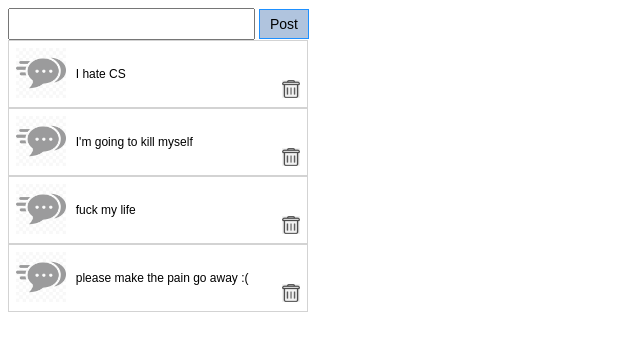
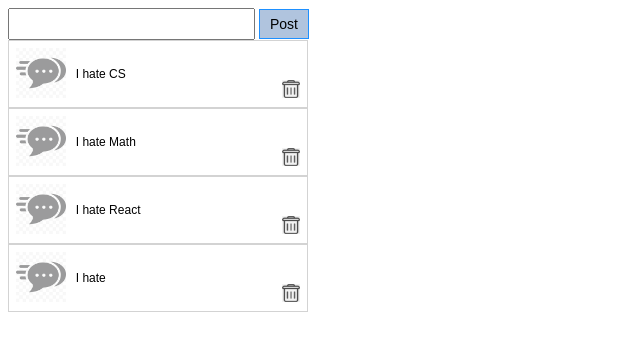
Before and after one commit to jerrywang2352/EcommerceCRM, a React (Create React App) app in the folder src/comment-app/: page / in a window 1280 px wide. Shown: the top 340 px of the page, without its empty margins (0-640 px from the left). Built offline with nearby package versions, Linux system fonts and the light colour scheme.

Commit message:
Add delete functionality and modify add comment

```diff
--- a/src/comment-app/src/App.js
+++ b/src/comment-app/src/App.js
@@ -1,27 +1,31 @@
 import React, {useState} from 'react';
 import CommentList from './CommentList';
 import CommentBox from './CommentBox';
+import uniqid from "uniqid";
 
 const App = () => {
 
   let initialMessages = ([
-    "I hate CS",
-    "I'm going to kill myself",
-    "fuck my life",
-    "please make the pain go away :("
+    {message:"I hate CS",id:uniqid()},
+    {message:"I hate Math",id:uniqid()},
+    {message:"I hate React",id:uniqid()},
+    {message:"I hate",id:uniqid()},
   ]);
 
   const [messages,setMessages] = useState(initialMessages);
 
   const addComment = (message) => {
-    setMessages(oldMessages => [message,...oldMessages])
-    console.log(messages)
-  }
+    setMessages(oldMessages => [message,...oldMessages]);
+  };
+
+  const deleteComment = (id) => {
+    setMessages(messages.filter(comment => comment.id !== id));
+  };
 
   return(
     <div>
       <CommentBox addComment={addComment}/>
-      <CommentList messages={messages}/>
+      <CommentList messages={messages} deleteComment={deleteComment}/>
     </div>
   );
 };
--- a/src/comment-app/src/Comment.js
+++ b/src/comment-app/src/Comment.js
@@ -3,6 +3,10 @@ import message from './message.jpg';
 import trash from './trash.jpg';
 
 const Comment = (props) => {
+    const deleteComment = () => {
+        props.deleteComment(props.index);
+    }
+
     return (
         <table className="comment">
             <tbody>
@@ -13,8 +17,8 @@ const Comment = (props) => {
                     <td className="message">
                         {props.comment}
                     </td>
-                    <td className="delete">
-                        <img src={trash}/>
+                    <td className="delete" onClick={deleteComment}>
+                        <img src={trash} alt="trash image"/>
                     </td>
                 </tr>
             </tbody>
--- a/src/comment-app/src/CommentBox.js
+++ b/src/comment-app/src/CommentBox.js
@@ -1,10 +1,11 @@
 import React, {useRef} from 'react';
+import uniqid from 'uniqid';
 
 const CommentBox = (props) => {
-    const messageInputRef = useRef(null);
+    const messageInputRef = useRef();
 
     const addComment = () => {
-        props.addComment(messageInputRef.current.value);
+        props.addComment({message:messageInputRef.current.value,id:uniqid()});
         messageInputRef.current.value = '';
     }
 
--- a/src/comment-app/src/CommentList.js
+++ b/src/comment-app/src/CommentList.js
@@ -1,11 +1,10 @@
 import React from 'react';
-import uniqid from 'uniqid';
 import Comment from './Comment';
 
 const CommentList = (props) => {
-    const comments = props.messages.map((message) =>
-        <Comment key={uniqid()} comment={message}/>
-    );
+    const comments = props.messages.map((comment) => {
+        return <Comment key={comment.id} index={comment.id} comment={comment.message} deleteComment={props.deleteComment}/>;
+    });
 
     return(
         <div className="commentList">
```
